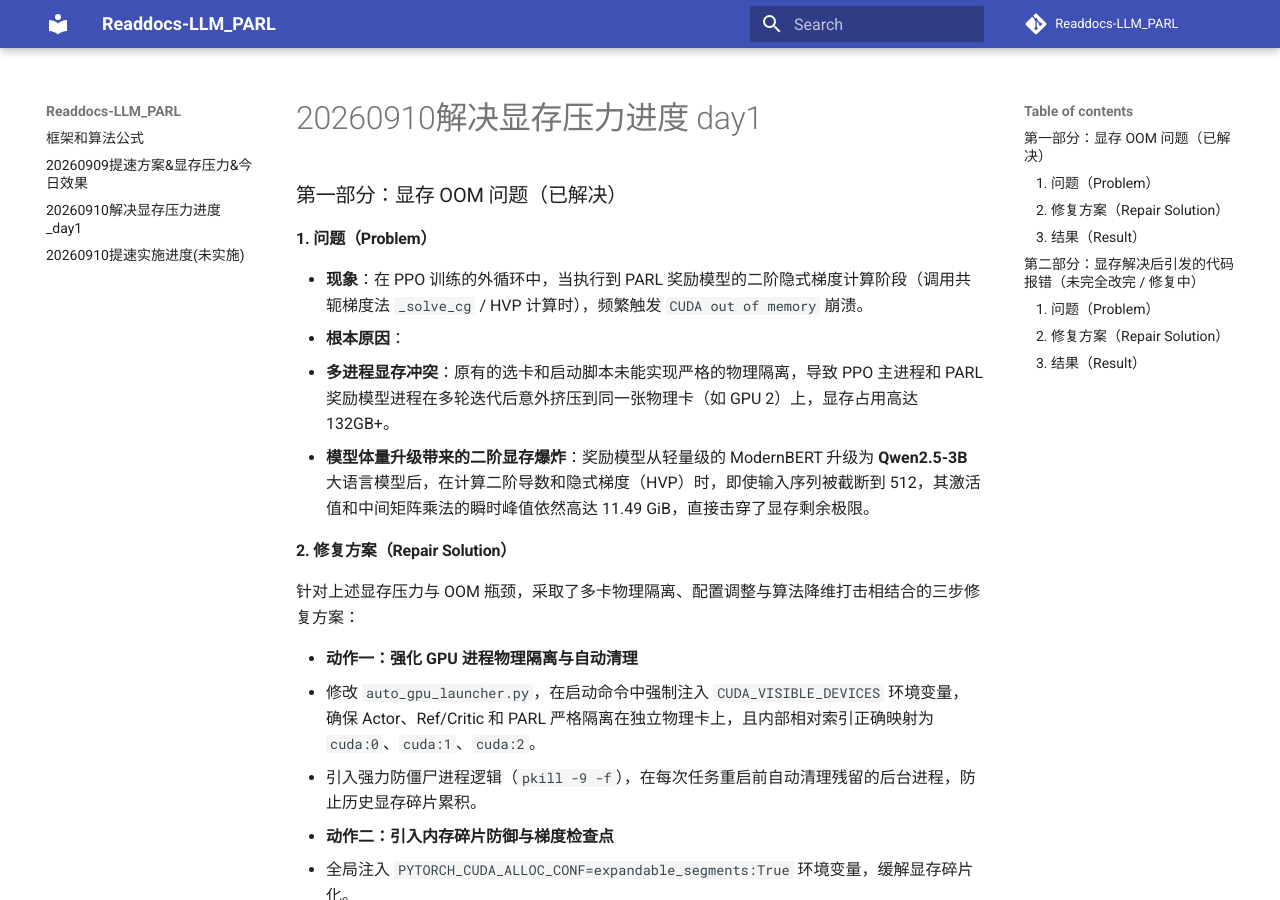
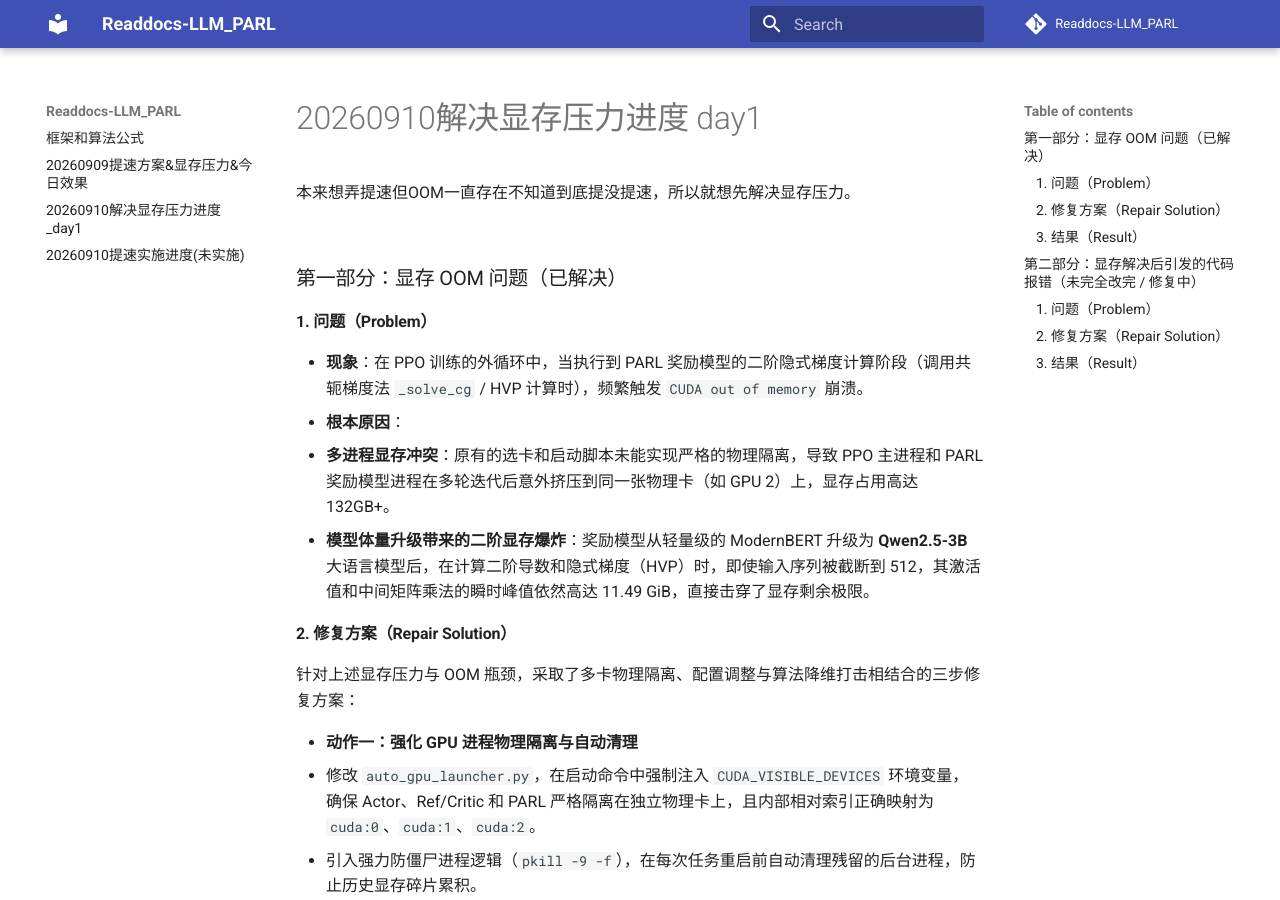
Before and after one commit to Luffy521-art/Readdocs-LLM_PARL, an MkDocs documentation site: the page built from docs/20260910解决显存压力进度_day1.md, in a window 1280 px wide and 900 px high. Built offline with MkDocs 1.6.1 and Material for MkDocs 9.7.7, drawn with Linux system fonts in a browser that asks for light colours; comment, search, counter and statistics services are not loaded.

Commit message:
Update 20260910解决显存压力进度_day1.md

```diff
--- a/docs/20260910解决显存压力进度_day1.md
+++ b/docs/20260910解决显存压力进度_day1.md
@@ -1,3 +1,7 @@
+本来想弄提速但OOM一直存在不知道到底提没提速，所以就想先解决显存压力。
+<br>
+<br>
+
 ### 第一部分：显存 OOM 问题（已解决）
 
 #### 1. 问题（Problem）
```
